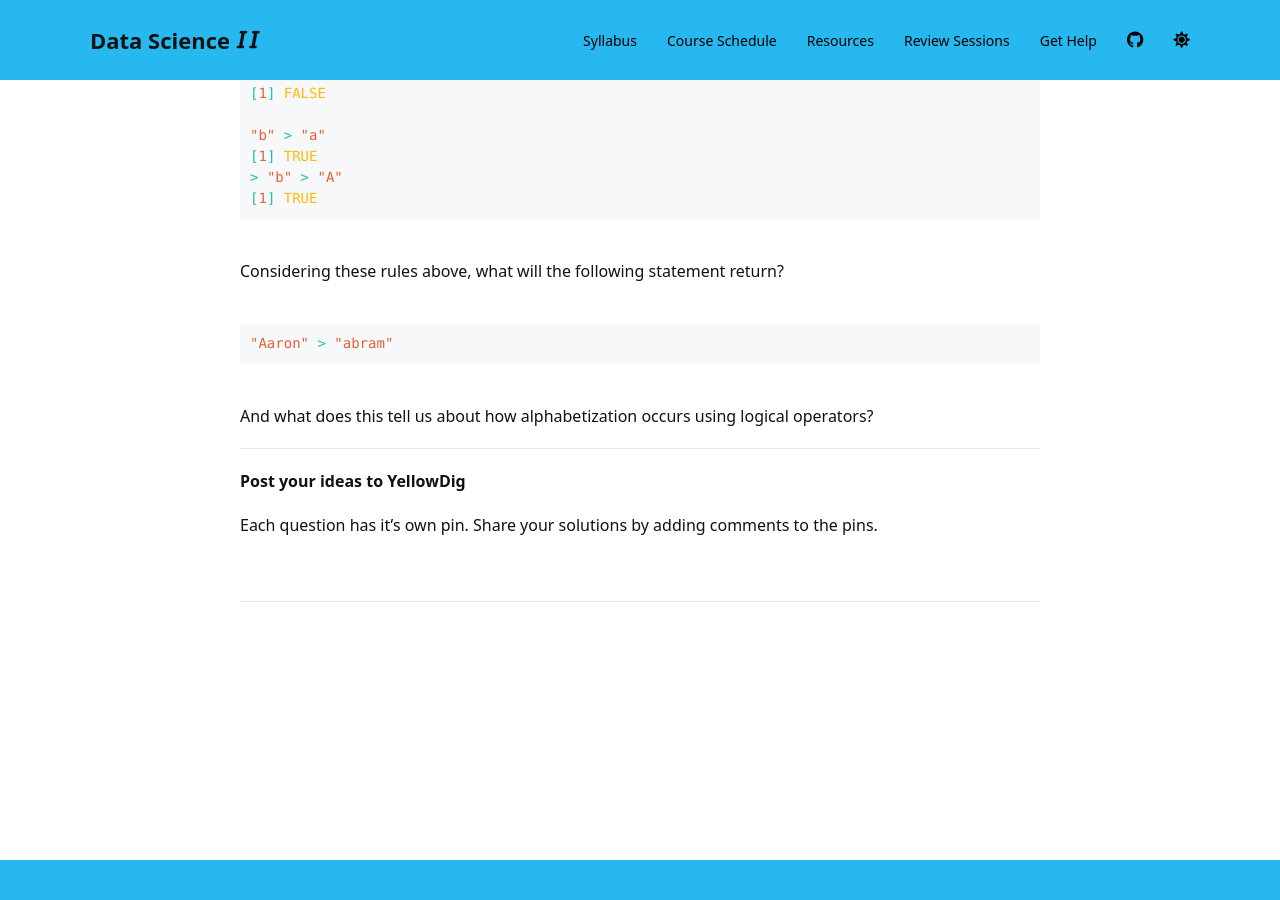
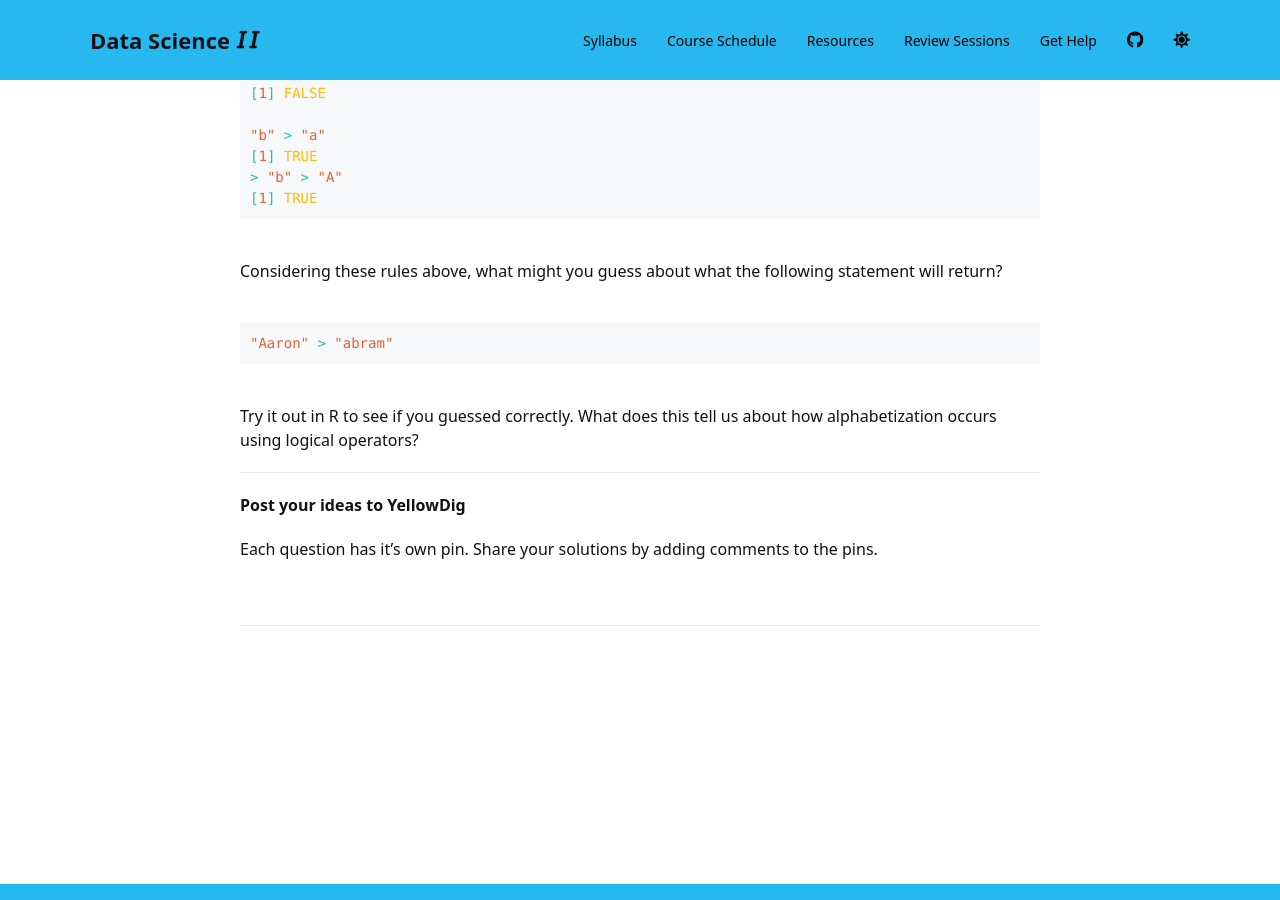
Before and after one commit to Watts-College/cpp-527-fall-2021, a Jekyll site: the page built from practice/week-00.md, in a window 1280 px wide and 900 px high, scrolled down 3081 px. Built offline with Jekyll 4.4.1, drawn with Linux system fonts in a browser that asks for light colours; nearby versions of some CDN libraries; a script bundle is joined from its source files by our own code; library files that are not in the unit come from our copies; a style sheet for code colours, icons or effects is not loaded.

Commit message:
Update week-00.md

````diff
--- a/practice/week-00.md
+++ b/practice/week-00.md
@@ -124,13 +124,13 @@ When there is a tie capitalization also matters:
 [1] TRUE
 ```
 
-Considering these rules above, what will the following statement return?
+Considering these rules above, what might you guess about what the following statement will return?
 
 ```r
 "Aaron" > "abram"
 ```
 
-And what does this tell us about how alphabetization occurs using logical operators?
+Try it out in R to see if you guessed correctly. What does this tell us about how alphabetization occurs using logical operators?
 
 -----
 
````
